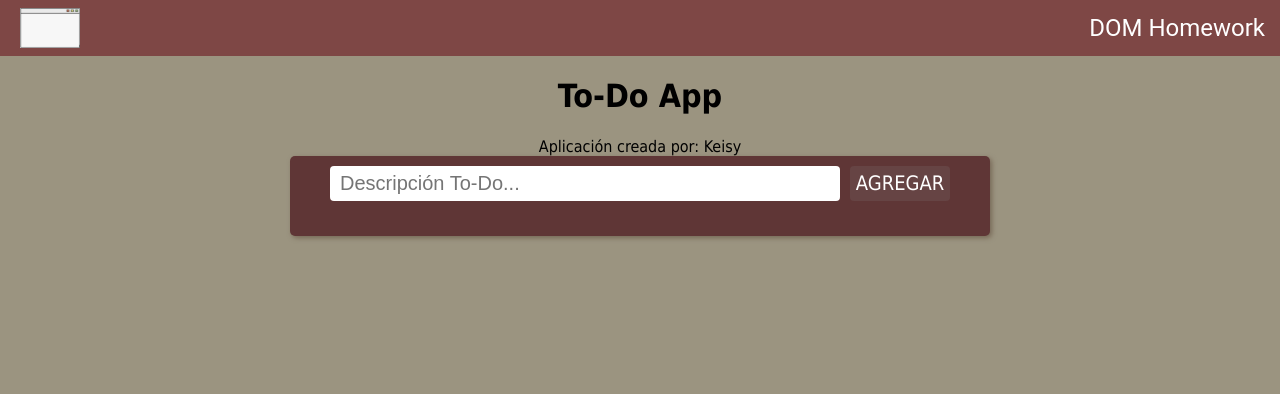
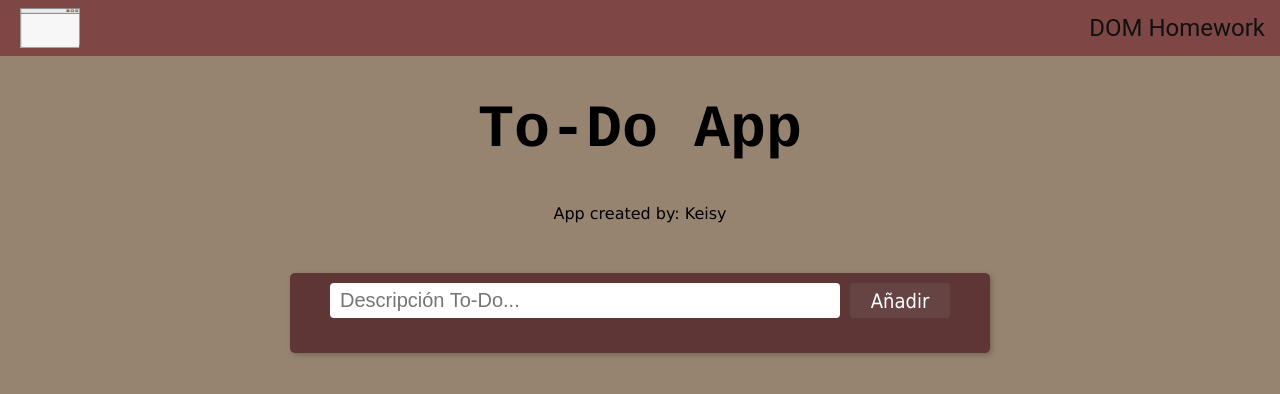
Before and after one commit to keisysaba/FT-M2-master, an Eleventy site: page FT-M2-master/01-DOM/homework/index.html in a window 1280 px wide. Built offline with nearby package versions, Linux system fonts and the light colour scheme; Eleventy itself is replaced by a stand-in of ours; files that its build step writes are made by us from their sources.

Commit message:
design commit

```diff
--- a/FT-M2-master/01-DOM/homework/DOMhomework.js
+++ b/FT-M2-master/01-DOM/homework/DOMhomework.js
@@ -172,6 +172,7 @@ function addToDo() {
 let add = document.querySelector("#addButton");
 add.addEventListener("click",addToDo);
 
+
 // La función completeToDo se va a ejecutar cuando queramos completar un todo
 // [NOTA: Algunas cuestiones a tener en cuenta
 // Todo Event Listener recibe como parámetro el objeto 'event' conteniendo un montón de información que incluye
--- a/FT-M2-master/01-DOM/homework/assets/style.css
+++ b/FT-M2-master/01-DOM/homework/assets/style.css
@@ -1,10 +1,19 @@
 body {
-  background-color: rgb(155, 148, 128);
+  background-color: rgba(150, 132, 112, 0.993);
   font-family: "Tahoma",Helvetica,Arial,sans-serif;
   margin-top: 56px;
   display: flex;
   flex-direction: column;
   align-items: center;
+}
+
+h1{
+  font-family: "Courier";
+  font-size: 60px;
+}
+
+#createdBy{
+  font-family:'Lucida Sans', 'Lucida Sans Regular', 'Lucida Grande', 'Lucida Sans Unicode', Geneva, Verdana, sans-serif
 }
 
 #header {
@@ -23,7 +32,7 @@ body {
 #header span {
   font-family: "Roboto";
   font-size: 24px;
-  color: white;
+  color: rgb(17, 17, 17);
   padding-right: 15px;
 }
 
@@ -38,6 +47,7 @@ body {
   background-color: #5f3636;
   box-shadow: 2px 2px 5px rgb(119, 104, 86);
   width: 50%;
+  margin-top: 50px;
   min-width: 700px;
   border-radius: 5px;
 }
@@ -68,7 +78,7 @@ body {
   cursor: pointer;
   height: 35px;
   background: #664444;
-  color: #FFF;
+  color: rgb(255, 255, 255);
   font-size: 20px;
 }
 
@@ -86,7 +96,7 @@ body {
   display: flex;
   justify-content: space-around;
   align-items: center;
-  background: #fff;
+  background: rgb(146, 130, 117);
   margin-bottom: 10px;
   border-radius: 5px;
   font-size: 20px;
--- a/FT-M2-master/01-DOM/homework/index.html
+++ b/FT-M2-master/01-DOM/homework/index.html
@@ -11,10 +11,10 @@
             <span>DOM Homework</span>
         </div>
         <h1>To-Do App</h1>
-        <div><span id="createdBy">Aplicación creada por:</span></div>
+        <div><span id="createdBy">App created by:</span></div>
         <div id="container">
             <div id="inputContainer">
-                <input type="text" id="toDoInput" placeholder="Descripción To-Do..."/><div id="addButton"><span>AGREGAR</span></div>
+                <input type="text" id="toDoInput" placeholder="Descripción To-Do..."/><div id="addButton"><span>Añadir</span></div>
             </div>
             <div id="toDoContainer"></div>
         </div>
```
